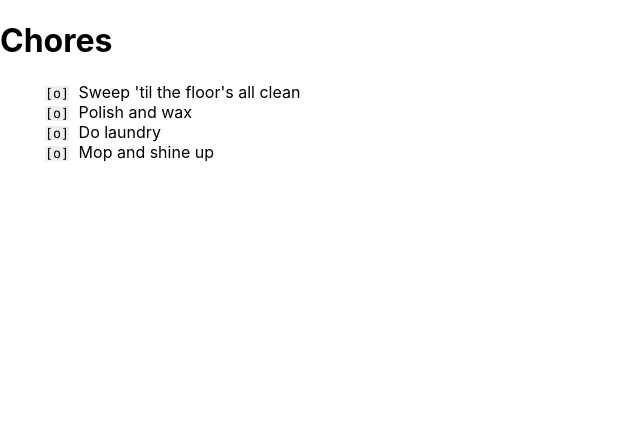
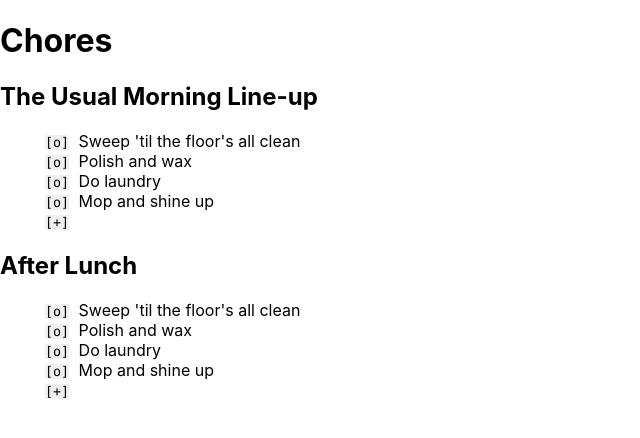
Before and after one commit to sgwicks/todo-r, a React (Create React App) app: page / in a window 1280 px wide. Shown: the top 438 px of the page, without its empty margins (0-640 px from the left). Built offline with nearby package versions, Linux system fonts and the light colour scheme.

Commit message:
Created an AddTask button

```diff
--- a/src/App.js
+++ b/src/App.js
@@ -8,7 +8,8 @@ function App() {
   return (
     <div className="App">
       <h1>Chores</h1>
-      <TaskList />
+      <TaskList listName={'The Usual Morning Line-up'} />
+      <TaskList listName={'After Lunch'} />
     </div>
   );
 }
--- a/src/components/Status.jsx
+++ b/src/components/Status.jsx
@@ -1,13 +1,6 @@
 import React, { useState } from 'react';
-import styled from 'styled-components'
+import StatusButton from './StatusButton'
 
-const StatusButton = styled.button`
-    cursor: pointer;
-    margin: 0 5px;
-    padding: 0;
-    border: none;
-    font-family: "Lucida Console", Monaco, monospace;
-`
 
 const Status = () => {
 
--- /dev/null
+++ b/src/components/StatusButton.jsx
@@ -0,0 +1,11 @@
+import styled from 'styled-components'
+
+const StatusButton = styled.button`
+    cursor: pointer;
+    margin: 0 5px;
+    padding: 0;
+    border: none;
+    font-family: "Lucida Console", Monaco, monospace;
+`
+
+export default StatusButton
--- a/src/components/TaskList.jsx
+++ b/src/components/TaskList.jsx
@@ -1,18 +1,27 @@
 import React, {useState} from 'react';
 import styled from 'styled-components'
 import Task from './Task'
+import StatusButton from './StatusButton'
 
 const List = styled.ul`
   list-style-type: none;
 `
 
-const TaskList = () => {
-    const [taskList] = useState(['Sweep \'til the floor\'s all clean', 'Polish and wax', 'Do laundry', 'Mop and shine up'])
+const TaskList = ({listName}) => {
+    const [taskList, setTaskList] = useState(['Sweep \'til the floor\'s all clean', 'Polish and wax', 'Do laundry', 'Mop and shine up'])
+
+    const addTask = () => {
+        setTaskList([...taskList, 'Puzzles'])
+    }
 
     return (
+        <>
+        <h2>{listName}</h2>
         <List>
-        {taskList.map((task, i) => <Task status='done' key={'task' + i}>{task}</Task>)}
-      </List>
+          {taskList.map((task, i) => <Task status='done' key={'task' + i}>{task}</Task>)}
+            <StatusButton onClick={addTask}>[+]</StatusButton>
+        </List>
+      </>
     );
 };
 
```
